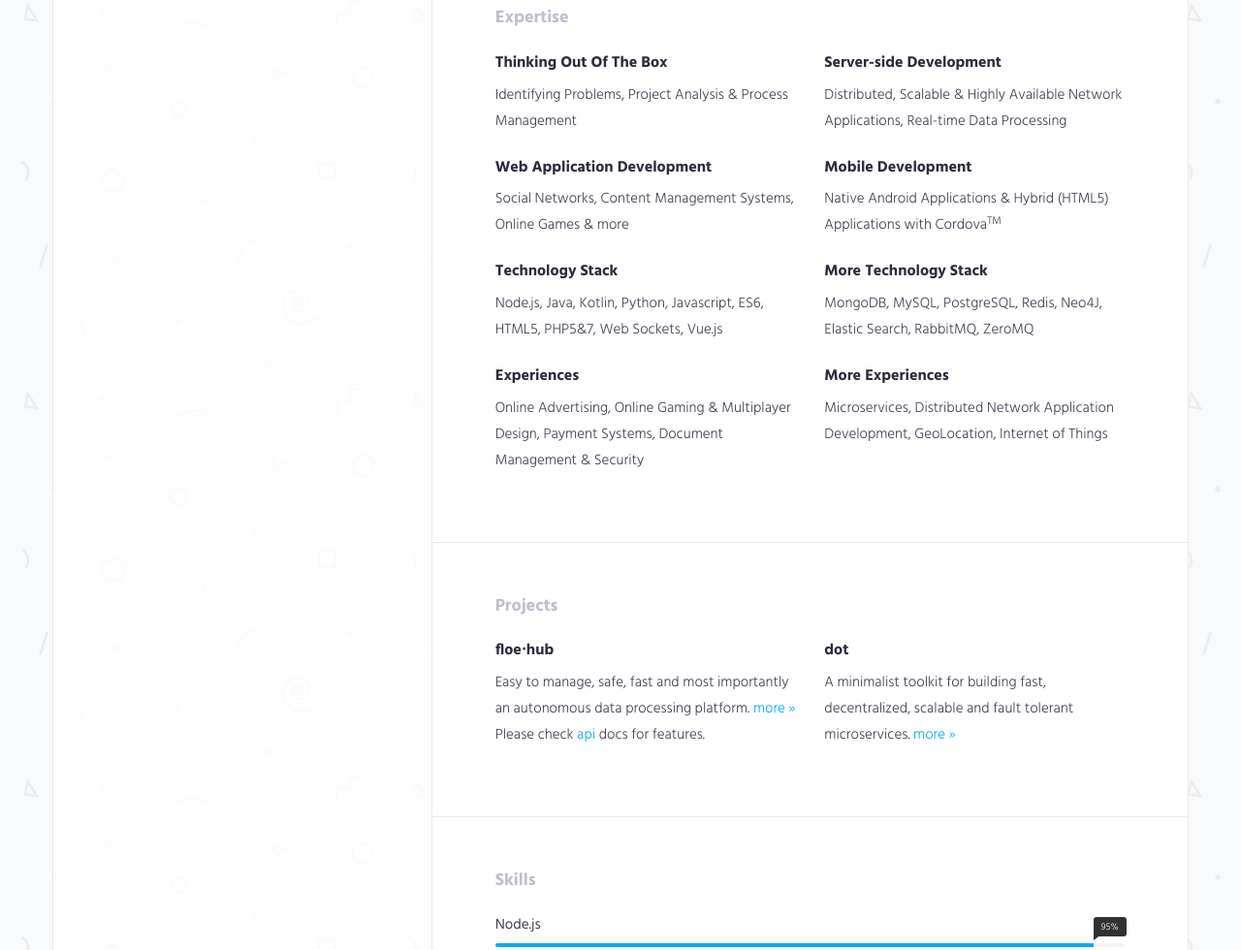
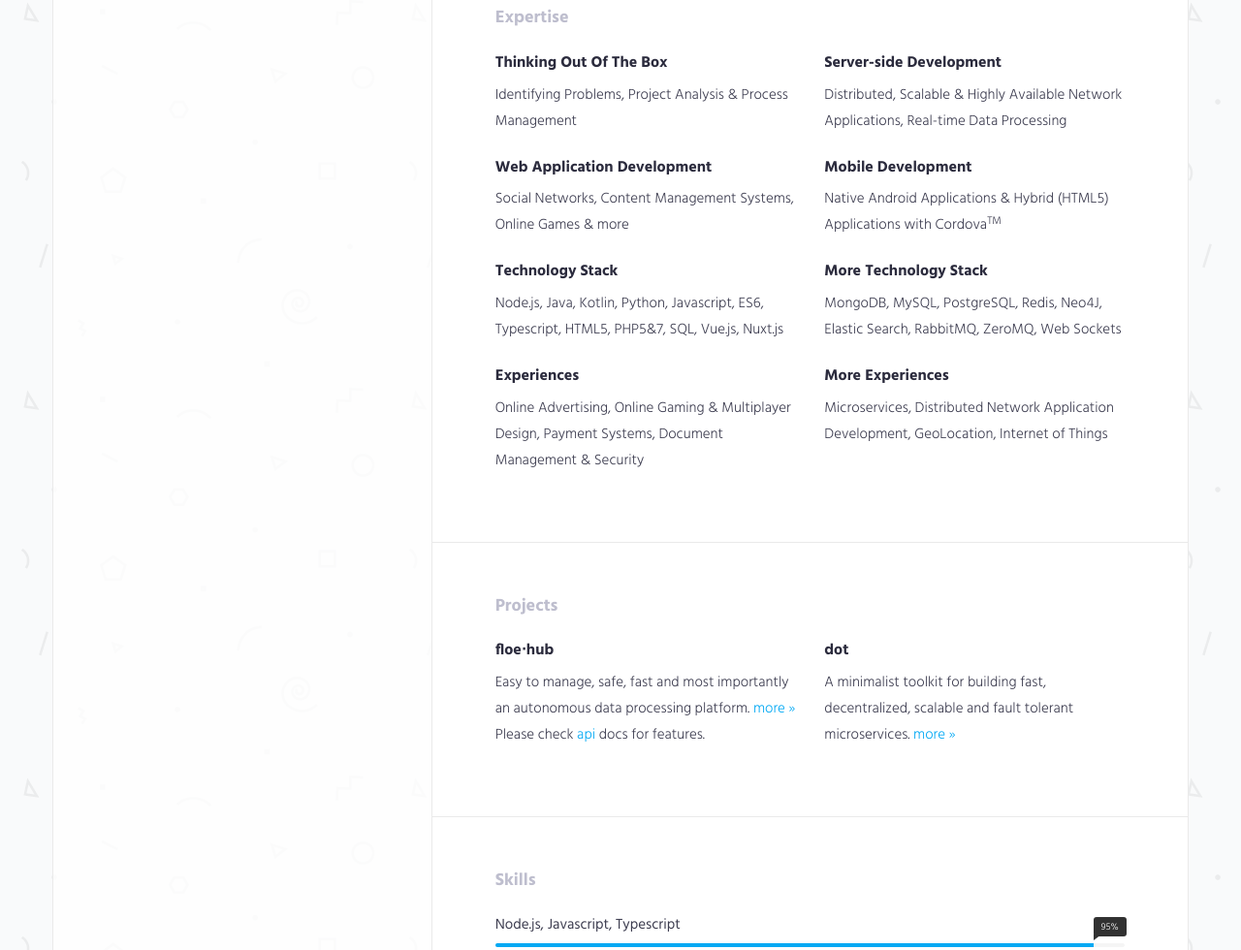
Before and after one commit to umuplus/umuplus-com, a plain HTML site: page index.html in a window 1280 px wide. Shown: the part 753-1733 px from the top of the page at 97% size. Drawn offline with Linux system fonts and the light colour scheme.

Commit message:
minor fixes

```diff
--- a/index.html
+++ b/index.html
@@ -112,13 +112,13 @@
                                 <div class="col-md-6">
                                     <div class="expertise-item">
                                         <h3>Technology Stack</h3>
-                                        <p>Node.js, Java, Kotlin, Python, Javascript, ES6, HTML5, PHP5&7, Web Sockets, Vue.js</p>
+                                        <p>Node.js, Java, Kotlin, Python, Javascript, ES6, Typescript, HTML5, PHP5&7, SQL, Vue.js, Nuxt.js</p>
                                     </div>
                                 </div>
                                 <div class="col-md-6">
                                     <div class="expertise-item">
                                         <h3>More Technology Stack</h3>
-                                        <p>MongoDB, MySQL, PostgreSQL, Redis, Neo4J, Elastic Search, RabbitMQ, ZeroMQ</p>
+                                        <p>MongoDB, MySQL, PostgreSQL, Redis, Neo4J, Elastic Search, RabbitMQ, ZeroMQ, Web Sockets</p>
                                     </div>
                                 </div>
                                 <div class="col-md-6">
@@ -177,7 +177,7 @@
                                 <div class="col-md-12">
                                     <div class="progress-wrapper">
                                         <div class="progress-item">
-                                            <span class="progress-title">Node.js</span>
+                                            <span class="progress-title">Node.js, Javascript, Typescript</span>
                                             <div class="progress">
                                                 <div class="progress-bar" role="progressbar" aria-valuenow="95" aria-valuemin="0"
                                                         aria-valuemax="100" style="width: 95%"><span class="progress-percent"> 95%</span>
@@ -259,8 +259,8 @@
                                         <div class="progress-item">
                                             <span class="progress-title">Vue.js, Nuxt.js</span>
                                             <div class="progress">
-                                                <div class="progress-bar" role="progressbar" aria-valuenow="70" aria-valuemin="0"
-                                                        aria-valuemax="100" style="width: 70%"><span class="progress-percent"> 70%</span>
+                                                <div class="progress-bar" role="progressbar" aria-valuenow="75" aria-valuemin="0"
+                                                        aria-valuemax="100" style="width: 70%"><span class="progress-percent"> 75%</span>
                                                 </div>
                                             </div>
                                         </div>
```
